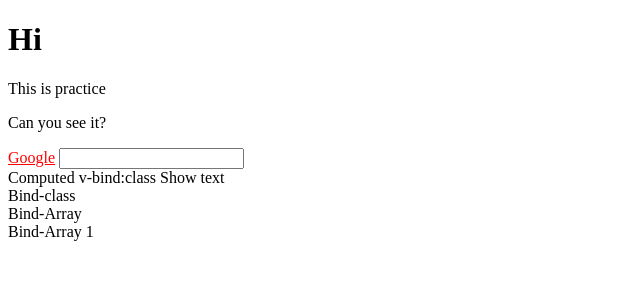
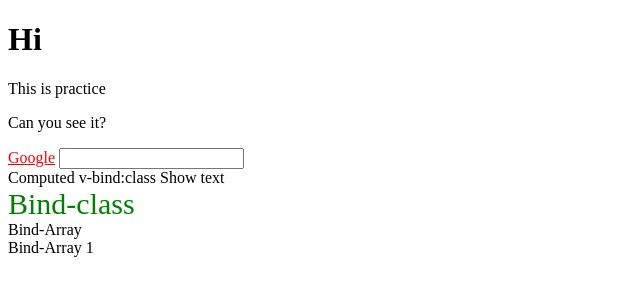
Before and after one commit to clingoram/practice, a plain HTML site: page index.html in a window 1280 px wide. Shown: the whole page, without its empty margins (0-640 px from the left). Drawn offline with nearby package versions, Linux system fonts and the light colour scheme.

Commit message:
practice inline styles

```diff
--- a/index.html
+++ b/index.html
@@ -18,10 +18,12 @@
                 }}</a>
             <!-- 由後端控制樣式，要用class(v-bind:class="") -->
             <input v-bind:type="input.type">
+
             <div class="static" v-bind:class="classComponent">Computed v-bind:class Show text</div>
-            <div class="static" v-bind:class="classObj">Bind-class</div>
-            <div :class="classArray">Bind-Array</div>
-            <div :class="[isActive ? activeClass : '', errorClass]">Bind-Array 1</div>
+            <div class="static" v-bind:class="classObj" v-bind:style="styleObj">Bind-class</div>
+            <div v-bind:class="classArray">Bind-Array
+            </div>
+            <div v-bind:class="[isActive ? activeClass : '', errorClass]">Bind-Array 1</div>
 
         </div>
 
--- a/javascript/vue/app.js
+++ b/javascript/vue/app.js
@@ -8,13 +8,15 @@ let vm = new Vue({
       errorClass: 'text-danger',
       link: {
         content: 'Google',
-        href: "http://www.google.com/",
-        target: "_blank",
-        fontColor: "red"
+        href: 'http://www.google.com/',
+        target: '_blank',
+        // for style
+        fontColor: 'red'
       },
       input: {
-        type: "text"
+        type: 'text'
       },
+      // object
       classObj: {
         // key:value
         aaa: true,
@@ -22,6 +24,11 @@ let vm = new Vue({
       },
       // 比class obj還差一些，因為這樣他在HTML上會顯示全部陣列，容易出錯。也能用三元運算式(不好)
       classArray: ['apple', 'orange'],
+      // for style(use obj type)
+      styleObj: {
+        color: 'green',
+        fontSize: '30px'
+      }
     }
   },
   computed: {
```
